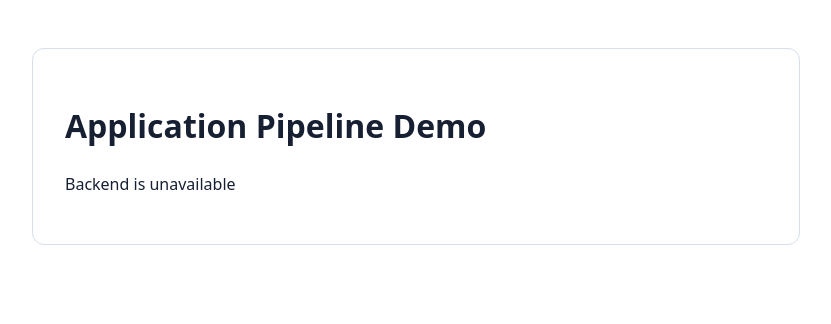
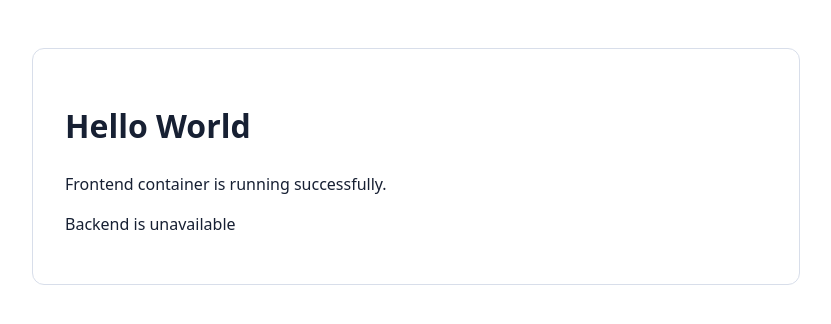
Before and after one commit to sobiasul/s12-pipeline-test, a plain HTML site: page frontend/index.html in a window 1280 px wide. Shown: the whole page, without its empty margins (224-1055 px from the left). Drawn offline with Linux system fonts and the light colour scheme; no server answers.

Commit message:
feat: add hello world page

```diff
--- a/frontend/index.html
+++ b/frontend/index.html
@@ -3,20 +3,35 @@
 <head>
   <meta charset="utf-8">
   <meta name="viewport" content="width=device-width, initial-scale=1">
-  <title>Pipeline Demo</title>
+  <title>Hello World Demo</title>
   <link rel="stylesheet" href="/styles.css">
 </head>
 <body>
+
   <main>
-    <h1>Application Pipeline Demo</h1>
-    <p id="status">Checking backend…</p>
+    <h1>Hello World</h1>
+
+    <p>
+      Frontend container is running successfully.
+    </p>
+
+    <p id="status">
+      Checking backend...
+    </p>
   </main>
+
   <script>
-    fetch('/api/health').then(r => r.json()).then(data => {
-      document.querySelector('#status').textContent = `Backend status: ${data.status}`;
-    }).catch(() => {
-      document.querySelector('#status').textContent = 'Backend is unavailable';
-    });
+    fetch('/api/health')
+      .then(response => response.json())
+      .then(data => {
+        document.getElementById('status').textContent =
+          `Backend status: ${data.status}`;
+      })
+      .catch(() => {
+        document.getElementById('status').textContent =
+          'Backend is unavailable';
+      });
   </script>
+
 </body>
 </html>
```
